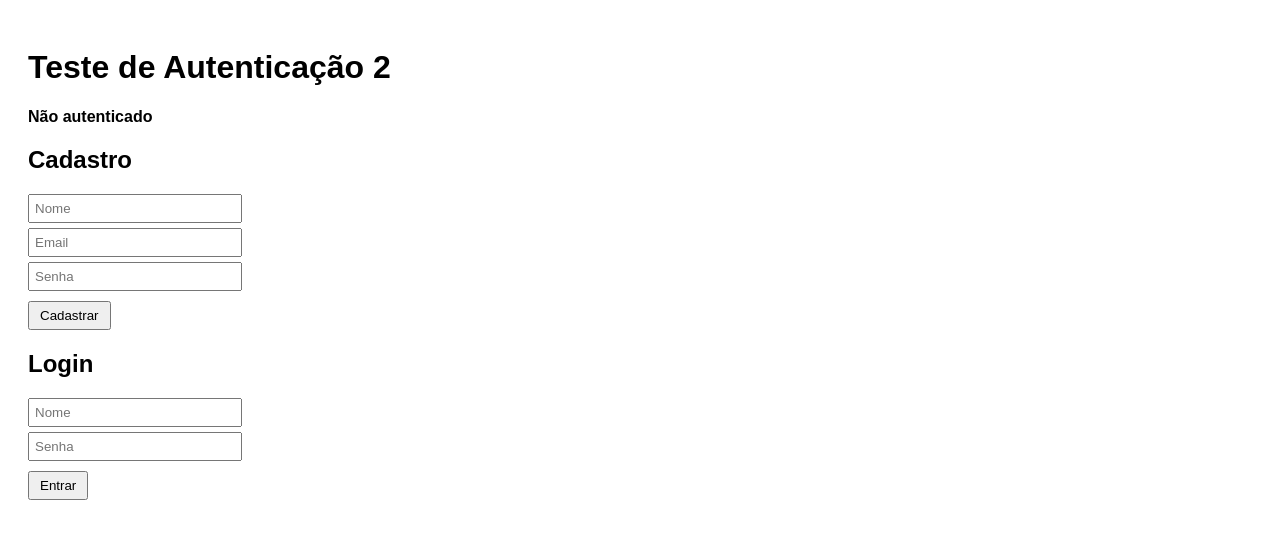
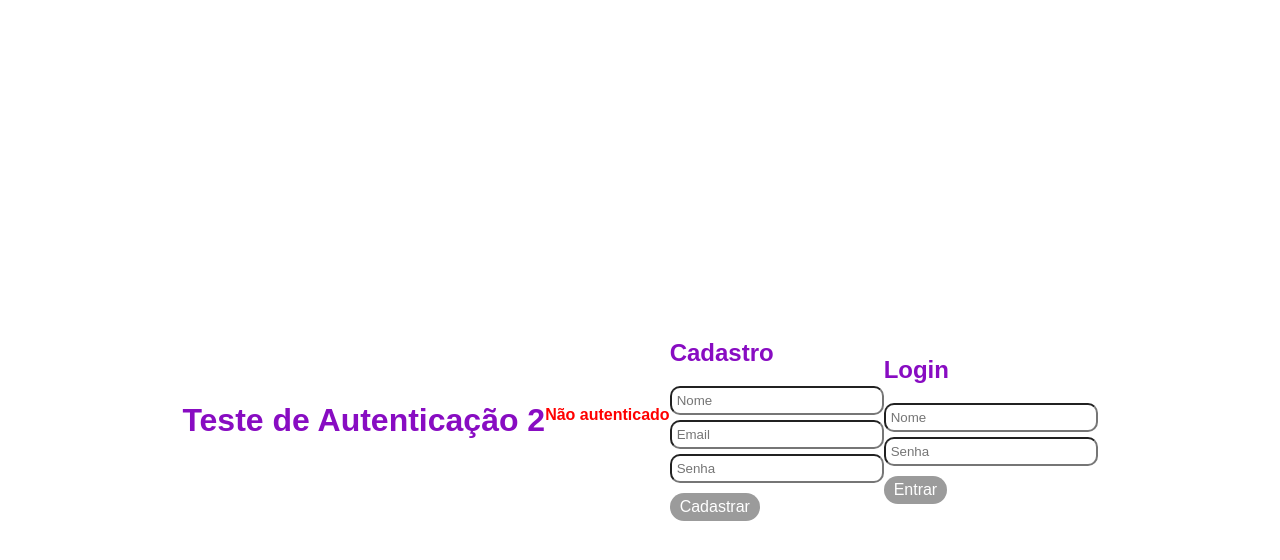
Before and after one commit to samuelvitor28/Cadastro-Com-Express-Mongoose, a website: page public/index.html in a window 1280 px wide. Drawn offline with Linux system fonts and the light colour scheme; no server answers.

Commit message:
Update style.css

```diff
--- a/public/style.css
+++ b/public/style.css
@@ -1,3 +1,51 @@
 body{
-  background-color: white;
+  margin: 0;
+  background-color: rgb(255, 255, 255);
+  display: flex;
+  height: 100vh;
+  justify-content: center;
+  align-items: center;
+  color: rgb(136, 12, 194);
+  font-family:'Franklin Gothic Medium', 'Arial Narrow', Arial, sans-serif;
 }
+
+#formulario{
+  align-items: center;
+  justify-items: center;
+  padding: 20px;
+  background-color: #b4b4b4;
+  display: grid;
+  grid-template-columns: 1fr;
+  box-shadow: 0 0 10px rgba(0, 0, 0, 0.5);
+}
+button{
+  background-color: #9b9b9b;
+  color: rgb(255, 255, 255);
+  padding: 10px 20px;
+  border: none;
+  cursor: pointer;
+  font-size: 16px;
+  border-radius: 30px;
+  margin-top: 10px;
+}
+button:hover{
+  background-color: #832da5;
+}
+input{
+  padding: 5px;
+  border-radius: 10px;
+  display: block;
+  margin: 10px;
+}
+#status{
+  color: red;
+}
+p{
+  display: flex;
+  align-items: center;
+  margin-top: 4px;
+  margin-bottom: 4px;
+}
+h2{
+  margin-top: 40px;
+}
```
